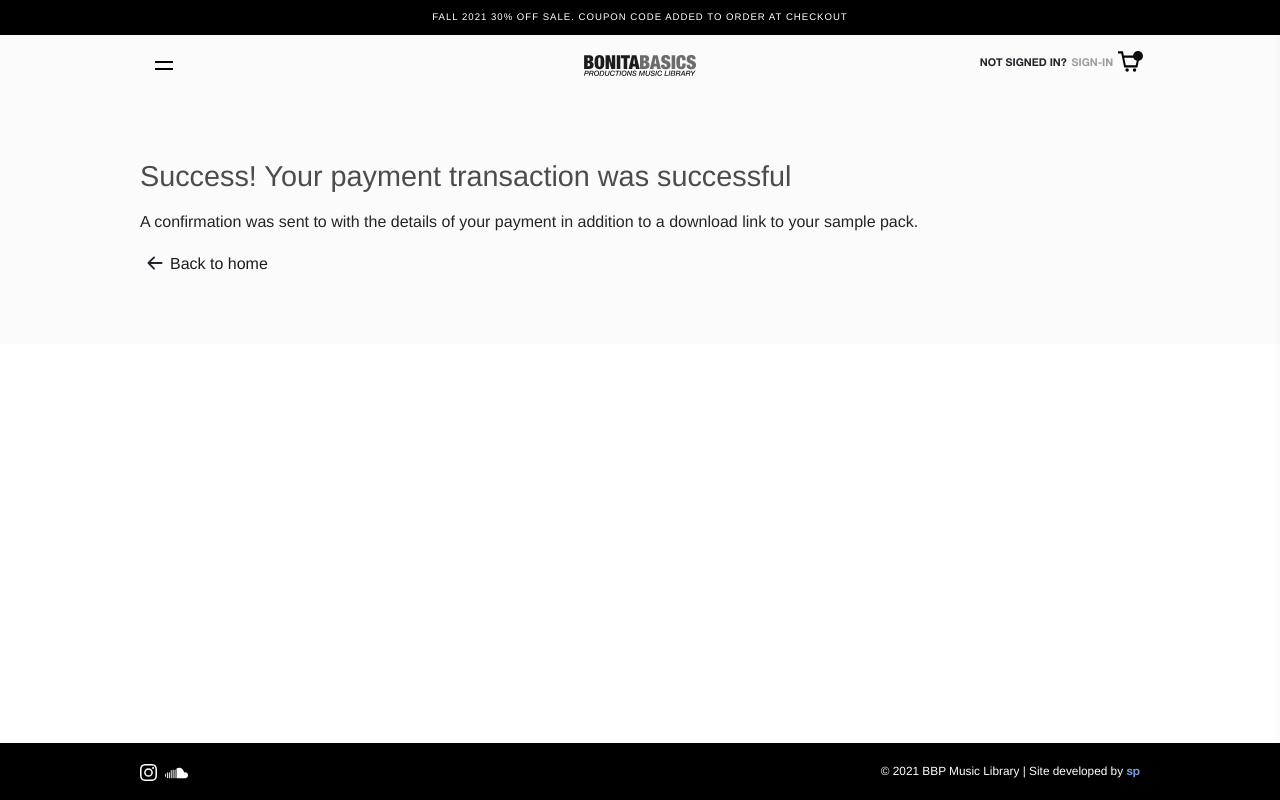
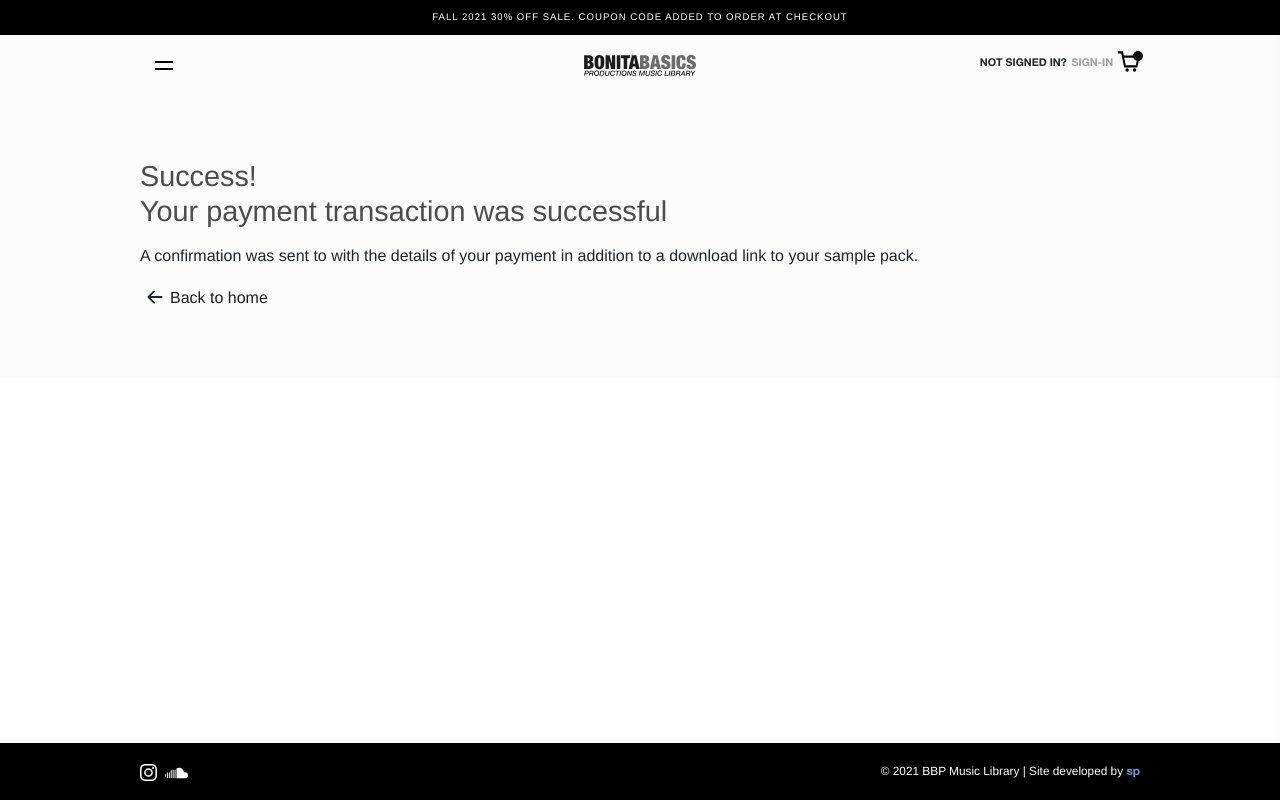
Before and after one commit to mrstevedev/bbpmusiclibrary, a Next.js app: page /confirm in a window 1280 px wide. Built offline with nearby package versions, Linux system fonts and the light colour scheme.

Commit message:
Added display flex to heading

```diff
--- a/styles/Confirm.module.scss
+++ b/styles/Confirm.module.scss
@@ -3,6 +3,10 @@
     font-size: 1.8rem;
     margin: 1rem 0;
     font-weight: 100;
+}
+
+.Confirm__headingSuccess {
+    display: flex;
 }
 
 @media(min-width: 575px) {
```
